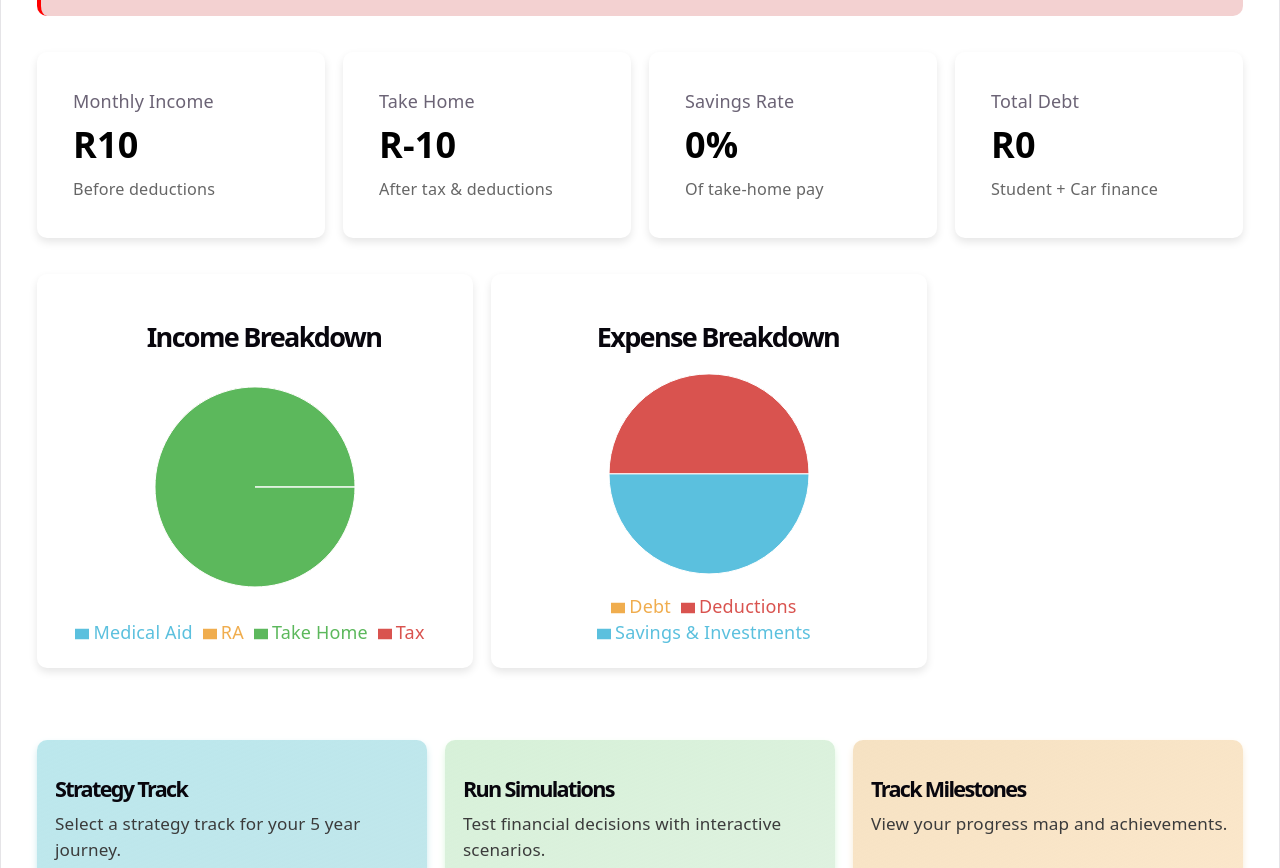
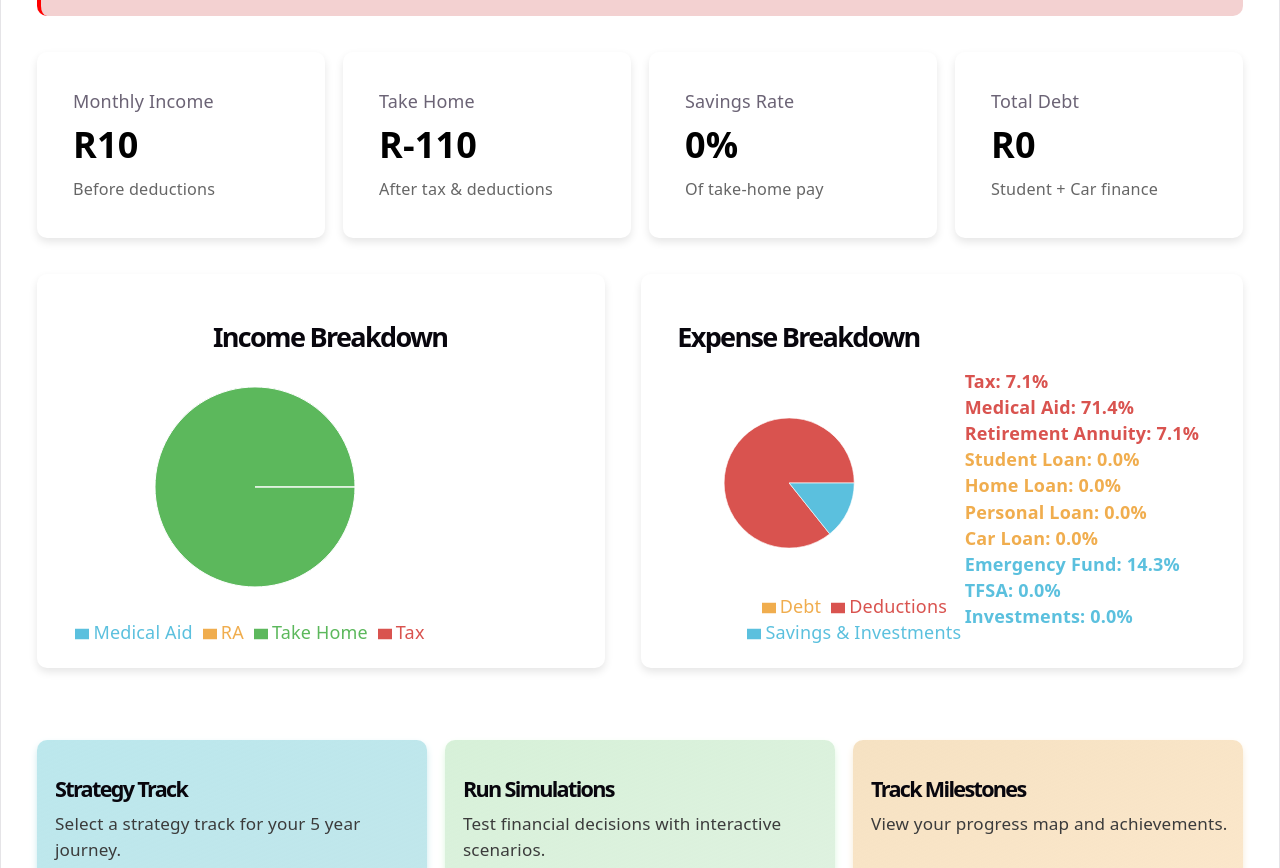
Before and after one commit to AmberCooper23/IMAssignment2, a React (Vite) app in the folder absa-frontend/: page /moneySnapshot in a window 1280 px wide. Shown: the part 380-1248 px from the top of the page. Built offline with nearby package versions, Linux system fonts and the light colour scheme.

Commit message:
expense breakdown styling

```diff
--- /dev/null
+++ b/absa-frontend/src/components/ExpenseChart/ExpenseChart.css
@@ -0,0 +1,16 @@
+.chartWithStats {
+  display: flex;
+  flex-direction: row;
+  align-items: flex-start;
+}
+
+.expenseDonut {
+flex: 1;}
+
+.percentList {
+  list-style: none;
+  padding: 0;
+  margin-left: 2.5rem;  /* space between chart and list */
+  font-weight: bold;
+  flex: 1;
+}
--- a/absa-frontend/src/components/ExpenseChart/ExpenseChart.jsx
+++ b/absa-frontend/src/components/ExpenseChart/ExpenseChart.jsx
@@ -1,35 +1,56 @@
-// expenseBreakdownDonut.jsx
 import React, { useContext } from "react";
 import { PieChart, Pie, Cell, Tooltip, Legend } from "recharts";
 import FinanceContext from "../../context/FinanceContext";
+import "./ExpenseChart.css";
 
 function ExpenseBreakdownDonut() {
-  const { expense, deductions, totalDebt, totalSavings } = useContext(FinanceContext);
+  const { tax, medicalAid, ra, studentLoan, homeLoan, personalLoan, carLoan, emergencyFund, tfsa, investments, deductions, totalDebt, totalSavings } = useContext(FinanceContext);
 
-  const data = [
-    { name: "Deductions", value: deductions },
-    { name: "Debt", value: totalDebt },
-    { name: "Savings & Investments", value: totalSavings },
+  const groupData = [
+    { name: "Deductions", value: deductions, color: "#d9534f" },
+    { name: "Debt", value: totalDebt, color: "#f0ad4e" },
+    { name: "Savings & Investments", value: totalSavings, color: "#5bc0de" }
   ];
 
-const COLORS = ["#d9534f", "#f0ad4e", "#5bc0de", "#5cb85c"];
+  const detailedExpenses = [
+    { label: "Tax", value: tax, color: "#d9534f" },
+    { label: "Medical Aid", value: medicalAid, color: "#d9534f" },
+    { label: "Retirement Annuity", value: ra, color: "#d9534f" },
+    { label: "Student Loan", value: studentLoan, color: "#f0ad4e" },
+    { label: "Home Loan", value: homeLoan, color: "#f0ad4e" },
+    { label: "Personal Loan", value: personalLoan, color: "#f0ad4e" },
+    { label: "Car Loan", value: carLoan, color: "#f0ad4e" },
+    { label: "Emergency Fund", value: emergencyFund, color: "#5bc0de" },
+    { label: "TFSA", value: tfsa, color: "#5bc0de" },
+    { label: "Investments", value: investments, color: "#5bc0de" }
+  ];
+
+  const totalDetailed = detailedExpenses.reduce((sum, e) => sum + e.value, 0);
+  const expensesWithPercent = detailedExpenses.map(e => ({
+    ...e,
+    percent: totalDetailed > 0 ? ((e.value / totalDetailed) * 100).toFixed(1) : 0
+  }));
+
   return (
     <article className="expensePieChartWrapper">
-    <PieChart width={400} height={300} className="expenseDonut">
-      <Pie
-        data={data}
-        cx="50%"
-        cy="50%"
-        outerRadius={100}
-        dataKey="value"
-      >
-        {data.map((entry, index) => (
-          <Cell key={`cell-${index}`} fill={COLORS[index % COLORS.length]} />
-        ))}
-      </Pie>
-      <Tooltip />
-      <Legend />
-    </PieChart>
+      <section className="chartWithStats">
+        <PieChart width={400} height={300} className="expenseDonut">
+          <Pie data={groupData} cx="50%" cy="50%" outerRadius={100} dataKey="value">
+            {groupData.map((entry, index) => (
+              <Cell key={index} fill={entry.color} />
+            ))}
+          </Pie>
+          <Tooltip />
+          <Legend layout="horizontal" align="center" verticalAlign="bottom" />
+        </PieChart>
+        <ul className="percentList">
+          {expensesWithPercent.map((entry, index) => (
+            <li key={index} style={{ color: entry.color }}>
+              {entry.label}: {entry.percent}%
+            </li>
+          ))}
+        </ul>
+      </section>
     </article>
   );
 }
--- a/absa-frontend/src/context/FinanceContext.jsx
+++ b/absa-frontend/src/context/FinanceContext.jsx
@@ -8,7 +8,7 @@ function FinanceProvider({children}) {
         const [income, setIncome] = useState(10);
         const [tax, setTax] = useState(10);
         const [ra, setRa] = useState(10);
-        const [medicalAid, setMedicalAid] = useState(0);
+        const [medicalAid, setMedicalAid] = useState(100);
 
     // Savings & Investments
         const [savingsRate, setSavingsRate] = useState(0);
--- a/absa-frontend/src/pages/MoneySnapshot/MoneySnapshot.css
+++ b/absa-frontend/src/pages/MoneySnapshot/MoneySnapshot.css
@@ -47,7 +47,7 @@
 
 .moneySnapshotGraphs {
     display: flex;
-    gap: 1rem;
+    gap: 2rem;
     margin-top: 2rem;
 }
 
@@ -57,6 +57,7 @@
     border-radius: 10px;
     box-shadow: 0px 4px 8px rgba(0, 0, 0, 0.1);
     text-align: left;
+    flex: 1;
 }
 
 .incomeChartHeader {
@@ -73,11 +74,12 @@
     border-radius: 10px;
     box-shadow: 0px 4px 8px rgba(0, 0, 0, 0.1);
     text-align: left;
+    flex: 1;
 }
 
 .expenseChartHeader {
     font-size: 1.5rem;
-    text-align: center;
+    text-align: left;
     padding-left: 1rem;
     margin-bottom: 0;
     font-weight: bold;
```
